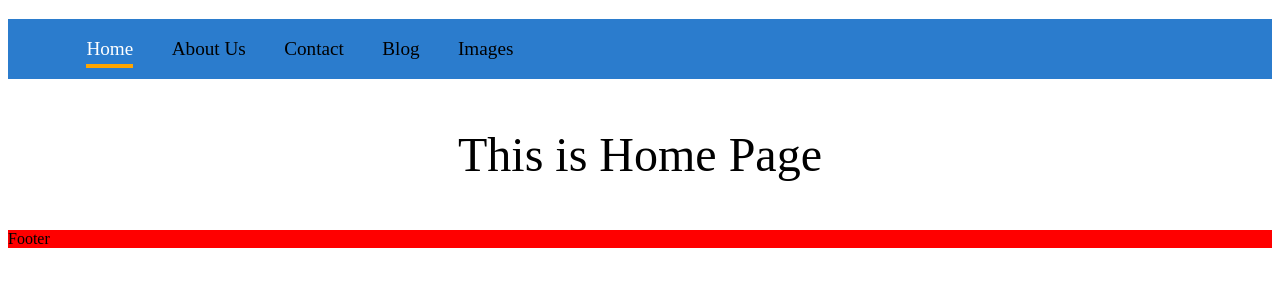
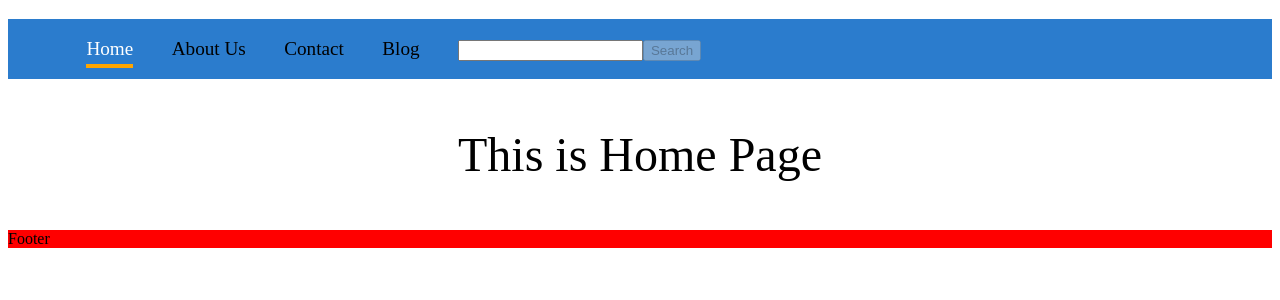
Before and after one commit to giacomotolari/react_optimizing_performance, a React (Create React App) app: page /home in a window 1280 px wide. Shown: the top 300 px of the page. Built offline with nearby package versions, Linux system fonts and the light colour scheme.

Commit message:
update branch

```diff
--- a/src/Layout/Navbar.js
+++ b/src/Layout/Navbar.js
@@ -1,13 +1,15 @@
-import { NavLink } from "react-router-dom";
+import { useNavigate, NavLink } from "react-router-dom";
+import { useState } from "react";
 
 const Navbar = () => {
+  const [city, setCity] = useState("");
+  const navigate = useNavigate();
 
   const items = [
     { name: "Home", to: "/home" },
     { name: "About Us", to: "/about-us" },
     { name: "Contact", to: "/contact" },
     { name: "Blog", to: "/blogs" },
-    { name: "Images", to: "/images" },
   ];
 
   return (
@@ -20,6 +22,19 @@ const Navbar = () => {
             </li>
           );
         })}
+        <li>
+          <input
+            type="text"
+            value={city}
+            onChange={(e) => setCity(e.target.value)}
+          />
+          <button
+            disabled={city.length === 0}
+            onClick={() => navigate(`/images/${city}`)}
+          >
+            Search
+          </button>
+        </li>
       </ul>
     </nav>
   );
--- a/src/features/navigation/routes.js
+++ b/src/features/navigation/routes.js
@@ -14,7 +14,7 @@ const routes = [
   { path: "*", element: <NotFound />, id: 4 },
   { path: "/", element: <Navigate to="/home" />, id: 5 },
   { path: "/blogs", element: <BlogPage />, id: 6 },
-  { path: "/images", element: <Images />, id: 7 },
+  { path: "/images/:cityName", element: <Images />, id: 7 },
   { path: "/blogs/:id", element: <Blog />, id: 8 },
 ];
 
--- a/src/pages/Images.jsx
+++ b/src/pages/Images.jsx
@@ -1,26 +1,32 @@
 import { useEffect, useState } from "react";
+import { useParams, useNavigate } from "react-router-dom";
 
 function Images() {
   const [photos, setPhotos] = useState([]);
+  const { cityName } = useParams();
+  const navigate = useNavigate();
   const accessKey = process.env.REACT_APP_ACCESS_KEY;
-  const UNSPLASH_API = `https://api.unsplash.com/search/photos?query=hamburg&client_id=${accessKey}`;
+  const UNSPLASH_API = `https://api.unsplash.com/search/photos?query=${cityName}&client_id=${accessKey}`;
 
   const loadData = async () => {
     const response = await fetch(UNSPLASH_API);
     const data = await response.json();
-    console.log("🚀 ~ file: Images.jsx:13 ~ loadData ~ data", data.results);
-    setPhotos(data.results);
+    console.log("🚀 ~ file: Images.jsx:14 ~ loadData ~ data", data)
+    data.results.length === 0 ? navigate("/") : setPhotos(data.results);
   };
   useEffect(() => {
     loadData();
-  }, []);
+    // eslint-disable-next-line react-hooks/exhaustive-deps
+  }, [cityName]);
+
+  console.log("🚀 ~ file: Images.jsx:33 ~ Images ~ photos", photos);
 
   return (
     <div>
       {photos.length > 0 &&
         photos.map((photo) => (
           <div key={photo.id}>
-            <img src={photo.urls.regular} alt={photo.links.html} />
+            <img src={photo.urls.small} alt={photo.links.html} />
           </div>
         ))}
     </div>
```
